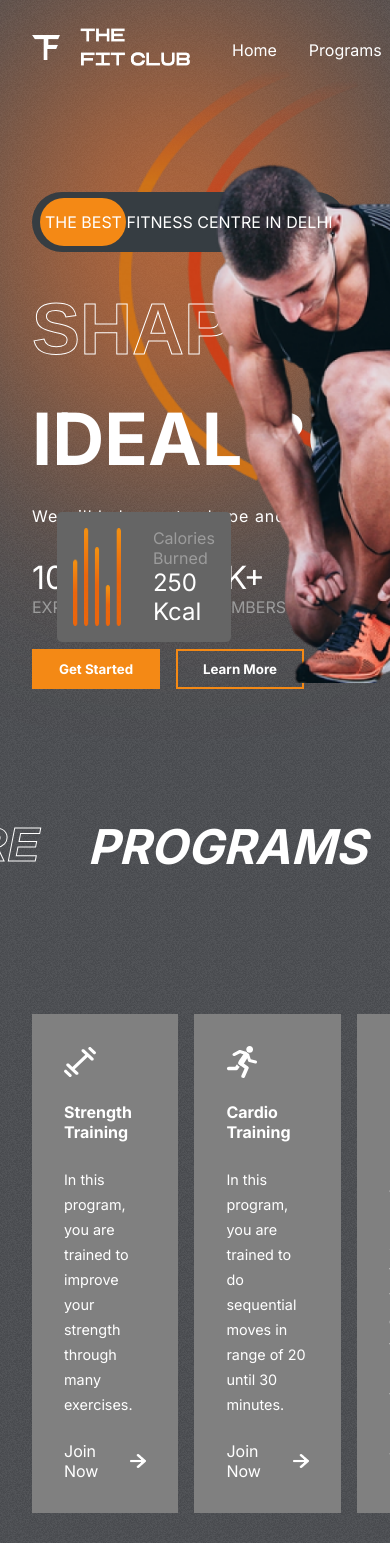
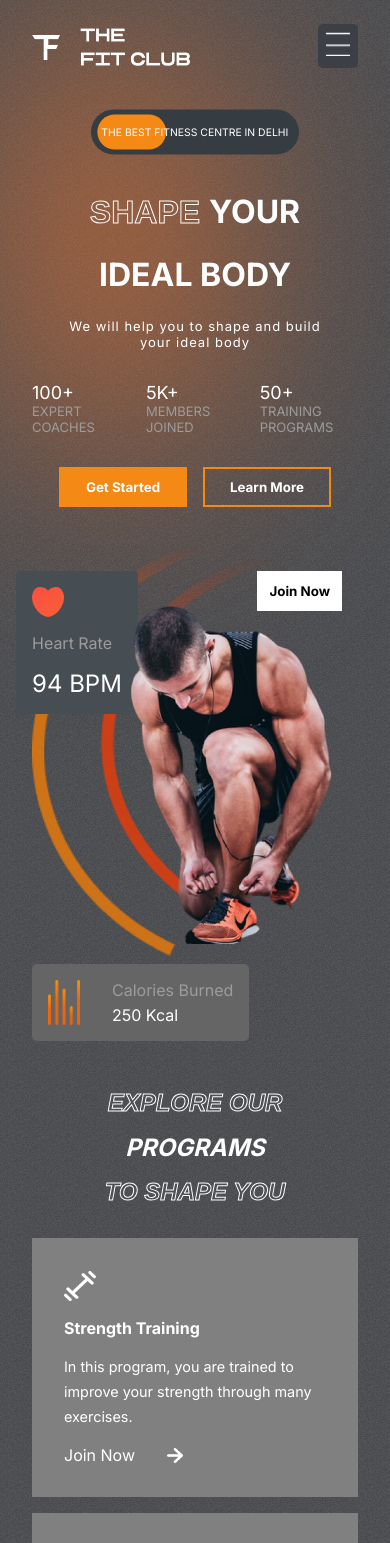
Before and after one commit to sagar-ksahoo/myGymWebApp, a React (Create React App) app: page / in a window 390 px wide. Shown: the top 1543 px of the page. Built offline with nearby package versions, Linux system fonts and the light colour scheme.

Commit message:
mobile responsive added

```diff
--- a/package.json
+++ b/package.json
@@ -12,6 +12,7 @@
     "react": "^18.2.0",
     "react-dom": "^18.2.0",
     "react-scripts": "5.0.1",
+    "react-scroll": "^1.8.9",
     "web-vitals": "^2.1.4"
   },
   "scripts": {
--- a/src/components/Header.css
+++ b/src/components/Header.css
@@ -19,3 +19,17 @@
   cursor: pointer;
   color: var(--orange);
 }
+
+@media screen and (max-width: 768px) {
+  .header > :nth-child(2) {
+    position: fixed;
+    right: 2rem;
+    z-index: 99;
+  }
+
+  .header-menu {
+    flex-direction: column;
+    background-color: var(--appColor);
+    padding: 2rem;
+  }
+}
--- a/src/components/Header.jsx
+++ b/src/components/Header.jsx
@@ -1,20 +1,41 @@
-import React from "react";
+import React, { useState } from "react";
 import "./Header.css";
 import Logo from "../images/logo.png";
+import Bars from "../images/bars.png";
 
 const Header = () => {
+  const mobile = window.innerWidth <= 768 ? true : false;
+
+  const [menuOpen, setMenuOpen] = useState(false);
+
   return (
     <>
       <div className="header">
         <img src={Logo} alt="Company Logo" className="logo" />
-
-        <ul className="header-menu">
-          <li>Home</li>
-          <li>Programs</li>
-          <li>Why Us</li>
-          <li>Our Plans</li>
-          <li>Testimonials</li>
-        </ul>
+        {menuOpen === false && mobile ? (
+          <div
+            style={{
+              backgroundColor: "var(--appColor)",
+              padding: "0.5rem",
+              borderRadius: "5px",
+            }}
+            onClick={() => setMenuOpen(true)}
+          >
+            <img
+              src={Bars}
+              alt="bars-image"
+              style={{ width: "1.5rem", height: "1.5rem" }}
+            />
+          </div>
+        ) : (
+          <ul className="header-menu">
+            <li onClick={() => setMenuOpen(false)}>Home</li>
+            <li onClick={() => setMenuOpen(false)}>Programs</li>
+            <li onClick={() => setMenuOpen(false)}>Why Us</li>
+            <li onClick={() => setMenuOpen(false)}>Our Plans</li>
+            <li onClick={() => setMenuOpen(false)}>Testimonials</li>
+          </ul>
+        )}
       </div>
     </>
   );
--- a/src/components/Hero.css
+++ b/src/components/Hero.css
@@ -204,3 +204,76 @@
   height: 30rem;
   left: 0;
 }
+
+@media screen and (max-width: 768px) {
+  .hero {
+    flex-direction: column;
+  }
+  .blur-h {
+    width: 14rem;
+  }
+  .the-best-ad {
+    margin-top: 0;
+    font-size: small;
+    align-self: center;
+    transform: scale(0.8);
+  }
+  .hero-text {
+    font-size: xx-large;
+    align-items: center;
+    justify-content: center;
+  }
+  .hero-text > div:nth-of-type(3) {
+    font-size: small;
+    font-weight: 200;
+    letter-spacing: 1px;
+    text-align: center;
+  }
+  .hero-buttons {
+    justify-content: center;
+  }
+
+  .figures > div > span:nth-of-type(1) {
+    font-size: large;
+  }
+  .figures > div > span:nth-of-type(2) {
+    font-size: small;
+  }
+
+  .right-side {
+    position: relative;
+    background: none;
+  }
+
+  .heart-rate {
+    left: 1rem;
+    top: 2rem;
+  }
+
+  .calories {
+    position: relative;
+    top: 5rem;
+    left: 2rem;
+  }
+  .calories > img {
+    width: 2rem;
+  }
+  .calories > div > :nth-child(2) {
+    color: white;
+    font-size: 1rem;
+  }
+
+  .hero-image {
+    position: relative;
+    width: 15rem;
+    left: 7rem;
+    top: 4rem;
+    align-self: center;
+  }
+
+  .hero-image-back {
+    width: 15rem;
+    left: 2rem;
+    top: 0rem;
+  }
+}
--- a/src/components/Hero.jsx
+++ b/src/components/Hero.jsx
@@ -10,6 +10,8 @@ import { motion } from "framer-motion";
 const Hero = () => {
   const transition = { type: "spring", duration: 3 };
 
+  const mobile = window.innerWidth <= 768 ? true : false;
+
   return (
     <>
       <div className="hero">
@@ -20,7 +22,7 @@ const Hero = () => {
           {/* The Tagline for your fitness brand*/}
           <div className="the-best-ad">
             <motion.div
-              initial={{ left: "238px" }}
+              initial={{ left: mobile ? "150px" : "238px" }}
               whileInView={{ left: "8px" }}
               transition={{ ...transition, type: "tween" }}
             ></motion.div>
--- a/src/components/Join.css
+++ b/src/components/Join.css
@@ -53,3 +53,19 @@
   background-color: var(--orange);
   color: white;
 }
+
+@media screen and (max-width: 768px) {
+  .Join {
+    flex-direction: column;
+    gap: 1rem;
+  }
+
+  .left-j {
+    font-size: x-large;
+    flex-direction: column;
+  }
+
+  .right-j {
+    padding: 2rem;
+  }
+}
--- a/src/components/Plans.css
+++ b/src/components/Plans.css
@@ -87,3 +87,24 @@
   top: 10rem;
   right: 0rem;
 }
+
+@media screen and (max-width: 768px) {
+  .plans {
+    flex-direction: column;
+  }
+
+  .plans > :nth-child(1) {
+    transform: none;
+    width: fit-content;
+  }
+
+  .plans > :nth-child(2) {
+    transform: none;
+    width: fit-content;
+  }
+
+  .plans > :nth-child(3) {
+    transform: none;
+    width: fit-content;
+  }
+}
--- a/src/components/Programs.css
+++ b/src/components/Programs.css
@@ -63,3 +63,18 @@
   box-shadow: 0px 30px 18px -8px rgba(0, 0, 0, 0.1);
   transform: scale(1.02, 1.12);
 }
+
+@media screen and (max-width: 768px) {
+  .programs-header {
+    flex-direction: column;
+    gap: 1rem;
+    font-size: x-large;
+    align-items: center;
+    justify-content: center;
+    margin-top: 2rem;
+  }
+
+  .programs-categories {
+    flex-direction: column;
+  }
+}
--- a/src/components/Reasons.css
+++ b/src/components/Reasons.css
@@ -84,3 +84,34 @@
 .partners > img {
   width: 2.5rem;
 }
+
+@media screen and (max-width: 768px) {
+  .Reasons {
+    flex-direction: column;
+    /* margin-top: -100px; */
+  }
+  .right-r {
+    margin-top: -150px;
+  }
+
+  .left-r {
+    grid-auto-rows: auto;
+    overflow: hidden;
+  }
+  .left-r > :nth-child(1) {
+    width: 7rem;
+    height: 17rem;
+  }
+  .left-r > :nth-child(2) {
+    width: 10rem;
+    height: 10rem;
+  }
+  .left-r > :nth-child(3) {
+    width: 7rem;
+    /* height: 17rem; */
+  }
+  .left-r > :nth-child(4) {
+    width: 7rem;
+    height: 17rem;
+  }
+}
--- a/src/components/Testimonial.css
+++ b/src/components/Testimonial.css
@@ -76,3 +76,40 @@
   width: 1.5rem;
   cursor: pointer;
 }
+
+@media screen and (max-width: 768px) {
+  .Testimonials {
+    flex-direction: column;
+  }
+
+  .left-t > :nth-child(2),
+  .left-t > :nth-child(3) {
+    font-size: xx-large;
+  }
+
+  .right-t {
+    display: flex;
+    flex-direction: column;
+    align-items: center;
+    justify-content: center;
+    gap: 2rem;
+  }
+
+  .right-t > div {
+    position: relative;
+    display: none;
+  }
+
+  .right-t > img {
+    top: 0;
+    right: 0;
+    position: relative;
+    align-self: center;
+  }
+
+  .right-t > :last-child {
+    display: block;
+    bottom: 0;
+    left: 0;
+  }
+}
```
Also changed, not shown: 1 other file (tests, documents, lock files or other folders).
